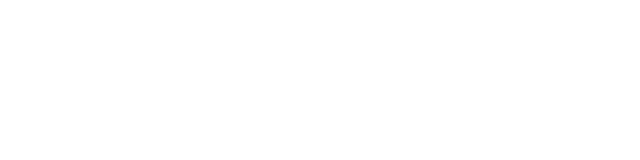
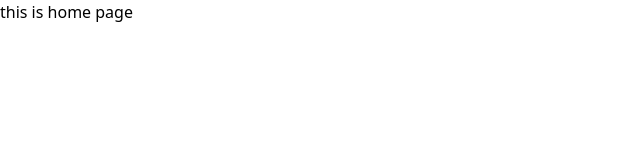
Before and after one commit to joshuel09/open-ai-blog-creator, a Next.js app: page / in a window 1280 px wide. Shown: the top 160 px of the page, without its empty margins (0-640 px from the left). Built offline with nearby package versions, Linux system fonts and the light colour scheme.

Commit message:
set-up-required-routes

```diff
--- a/pages/index.js
+++ b/pages/index.js
@@ -1,3 +1,3 @@
 export default function Home() {
-  return <div />;
+  return <div>this is home page</div>;
 }
--- /dev/null
+++ b/pages/post/[postId].js
@@ -0,0 +1,3 @@
+export default function Post() {
+    return <div>this is post page</div>;
+  }
--- /dev/null
+++ b/pages/post/new.js
@@ -0,0 +1,3 @@
+export default function NewPost() {
+    return <div>this is new post page</div>;
+  }
--- /dev/null
+++ b/pages/token-topup.js
@@ -0,0 +1,3 @@
+export default function TokenTopup() {
+    return <div>this is token top up page</div>;
+  }
```
